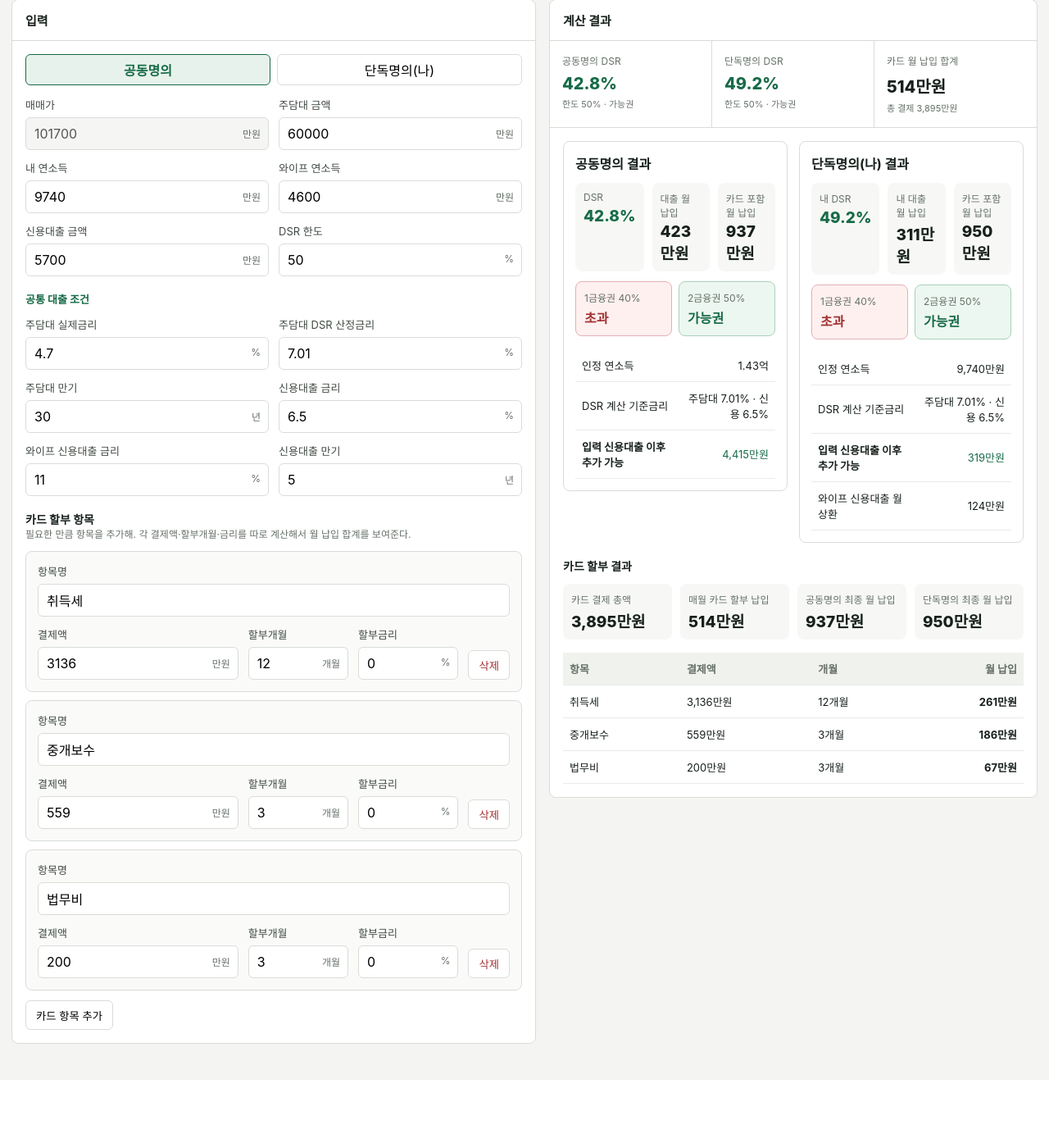
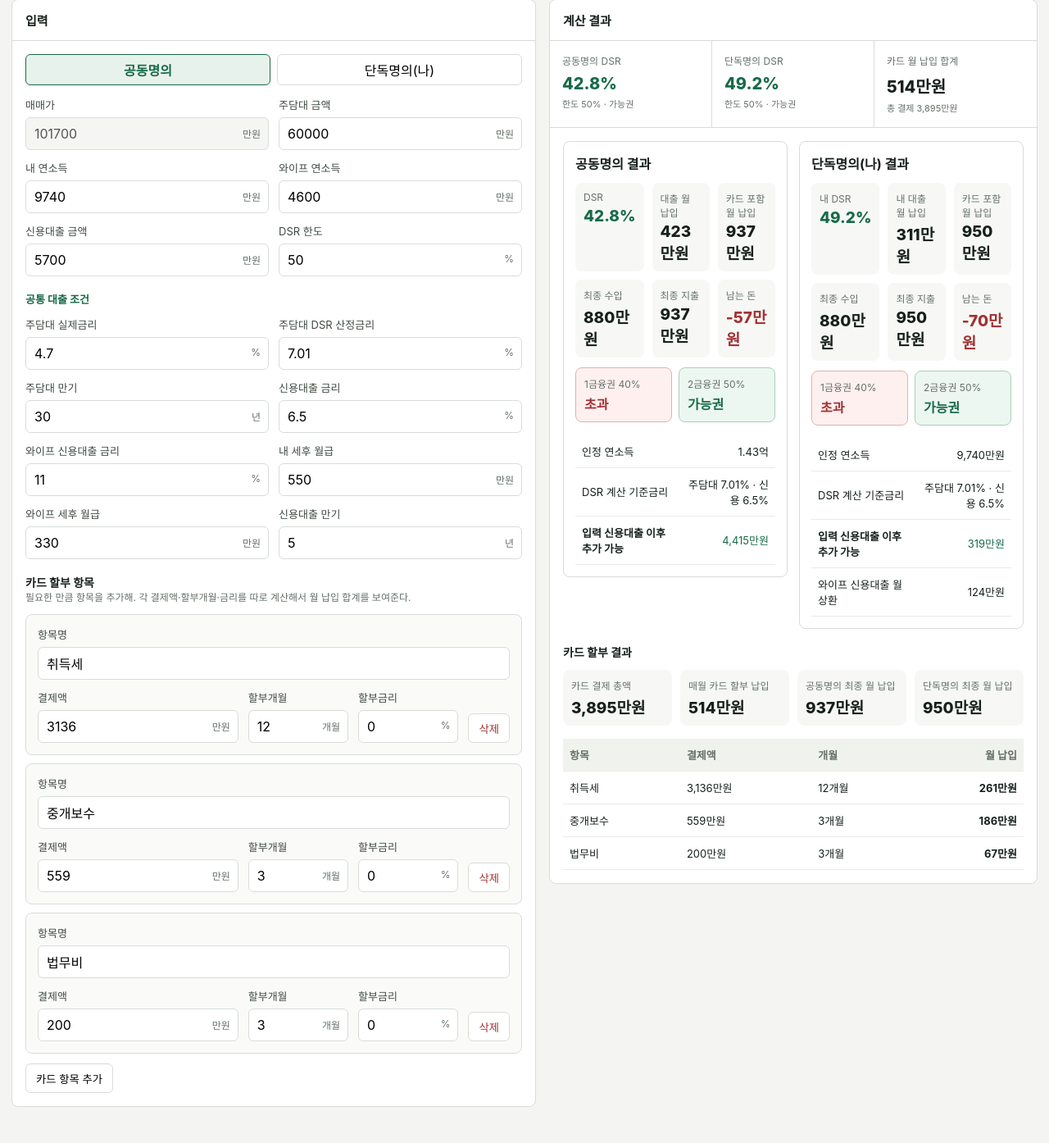
Before and after one commit to WantAirpod/house-ai, a Python web app: template src/home_decision_ai/templates/financing_calculator.html in a window 1280 px wide. Shown: the part 92-1486 px from the top of the page at 82% size. Before the commit the page ends 1409 px from the top, so only its background shows below. Run offline with Jinja, Linux system fonts and the light colour scheme; the template is opened without the code that fills it, so the values that code supplies are empty.

Commit message:
Show monthly income balance by plan

```diff
--- a/src/home_decision_ai/templates/financing_calculator.html
+++ b/src/home_decision_ai/templates/financing_calculator.html
@@ -178,6 +178,14 @@
                 <div class="input-wrap"><input id="spouse_credit_rate_percent" type="number" min="0" step="0.1"><span class="unit">%</span></div>
               </div>
               <div class="field">
+                <label for="borrower_net_monthly_income_krw">내 세후 월급</label>
+                <div class="input-wrap"><input id="borrower_net_monthly_income_krw" type="number" min="0" step="10"><span class="unit">만원</span></div>
+              </div>
+              <div class="field">
+                <label for="spouse_net_monthly_income_krw">와이프 세후 월급</label>
+                <div class="input-wrap"><input id="spouse_net_monthly_income_krw" type="number" min="0" step="10"><span class="unit">만원</span></div>
+              </div>
+              <div class="field">
                 <label for="credit_term_years">신용대출 만기</label>
                 <div class="input-wrap"><input id="credit_term_years" type="number" min="1" step="1"><span class="unit">년</span></div>
               </div>
@@ -207,6 +215,9 @@
                   <div class="pill"><div class="pill-label">DSR</div><div class="pill-value" id="joint-dsr-row">-</div></div>
                   <div class="pill"><div class="pill-label">대출 월 납입</div><div class="pill-value" id="joint-monthly-payment">-</div></div>
                   <div class="pill"><div class="pill-label">카드 포함 월 납입</div><div class="pill-value" id="joint-with-card-monthly">-</div></div>
+                  <div class="pill"><div class="pill-label">최종 수입</div><div class="pill-value" id="joint-final-income">-</div></div>
+                  <div class="pill"><div class="pill-label">최종 지출</div><div class="pill-value" id="joint-final-expense">-</div></div>
+                  <div class="pill"><div class="pill-label">남는 돈</div><div class="pill-value" id="joint-final-balance">-</div></div>
                 </div>
                 <div class="bank-judgement">
                   <div class="bank-box" id="joint-bank1-box"><div class="bank-title">1금융권 40%</div><div class="bank-result" id="joint-bank1">-</div></div>
@@ -227,6 +238,9 @@
                   <div class="pill"><div class="pill-label">내 DSR</div><div class="pill-value" id="solo-dsr-row">-</div></div>
                   <div class="pill"><div class="pill-label">내 대출 월 납입</div><div class="pill-value" id="solo-monthly-payment">-</div></div>
                   <div class="pill"><div class="pill-label">카드 포함 월 납입</div><div class="pill-value" id="solo-with-card-monthly">-</div></div>
+                  <div class="pill"><div class="pill-label">최종 수입</div><div class="pill-value" id="solo-final-income">-</div></div>
+                  <div class="pill"><div class="pill-label">최종 지출</div><div class="pill-value" id="solo-final-expense">-</div></div>
+                  <div class="pill"><div class="pill-label">남는 돈</div><div class="pill-value" id="solo-final-balance">-</div></div>
                 </div>
                 <div class="bank-judgement">
                   <div class="bank-box" id="solo-bank1-box"><div class="bank-title">1금융권 40%</div><div class="bank-result" id="solo-bank1">-</div></div>
@@ -276,6 +290,8 @@
         mortgageTerm: 30,
         creditRate: 6.5,
         spouseCreditRate: 11,
+        borrowerNetMonthlyIncome: 5500000,
+        spouseNetMonthlyIncome: 3300000,
         creditTerm: 5,
         cards: [
           { label:"취득세", amount:31361000, months:12, rate:0 },
@@ -296,7 +312,8 @@
       const inputIds = [
         ...amountIds, "joint_dsr_limit_percent","solo_dsr_limit_percent",
         "mortgage_rate_percent","mortgage_dsr_rate_percent","mortgage_term_years",
-        "credit_rate_percent","spouse_credit_rate_percent","credit_term_years",
+        "credit_rate_percent","spouse_credit_rate_percent","borrower_net_monthly_income_krw",
+        "spouse_net_monthly_income_krw","credit_term_years",
       ];
 
       const compactWon = v => {
@@ -361,6 +378,8 @@
         document.getElementById("mortgage_term_years").value = defaults.mortgageTerm;
         document.getElementById("credit_rate_percent").value = defaults.creditRate;
         document.getElementById("spouse_credit_rate_percent").value = defaults.spouseCreditRate;
+        setAmount("borrower_net_monthly_income_krw", defaults.borrowerNetMonthlyIncome);
+        setAmount("spouse_net_monthly_income_krw", defaults.spouseNetMonthlyIncome);
         document.getElementById("credit_term_years").value = defaults.creditTerm;
         cards = defaults.cards.map(item => ({...item}));
         renderCardInputs();
@@ -510,6 +529,19 @@
         document.getElementById("card-grand-monthly").textContent = compactWon(cardMonthly);
         document.getElementById("joint-with-card-monthly").textContent = compactWon(joint.monthlyPayment + cardMonthly);
         document.getElementById("solo-with-card-monthly").textContent = compactWon(solo.monthlyPayment + spouseCreditMonthly + cardMonthly);
+        const netMonthlyIncome = getAmount("borrower_net_monthly_income_krw") + getAmount("spouse_net_monthly_income_krw");
+        const jointFinalExpense = joint.monthlyPayment + cardMonthly;
+        const soloFinalExpense = solo.monthlyPayment + spouseCreditMonthly + cardMonthly;
+        const jointBalance = netMonthlyIncome - jointFinalExpense;
+        const soloBalance = netMonthlyIncome - soloFinalExpense;
+        document.getElementById("joint-final-income").textContent = compactWon(netMonthlyIncome);
+        document.getElementById("joint-final-expense").textContent = compactWon(jointFinalExpense);
+        document.getElementById("joint-final-balance").textContent = compactWon(jointBalance);
+        document.getElementById("joint-final-balance").className = `pill-value ${jointBalance >= 0 ? "ok" : "danger"}`;
+        document.getElementById("solo-final-income").textContent = compactWon(netMonthlyIncome);
+        document.getElementById("solo-final-expense").textContent = compactWon(soloFinalExpense);
+        document.getElementById("solo-final-balance").textContent = compactWon(soloBalance);
+        document.getElementById("solo-final-balance").className = `pill-value ${soloBalance >= 0 ? "ok" : "danger"}`;
         document.getElementById("joint-final-monthly-total").textContent = compactWon(joint.monthlyPayment + cardMonthly);
         document.getElementById("solo-final-monthly-total").textContent = compactWon(solo.monthlyPayment + spouseCreditMonthly + cardMonthly);
 
```
